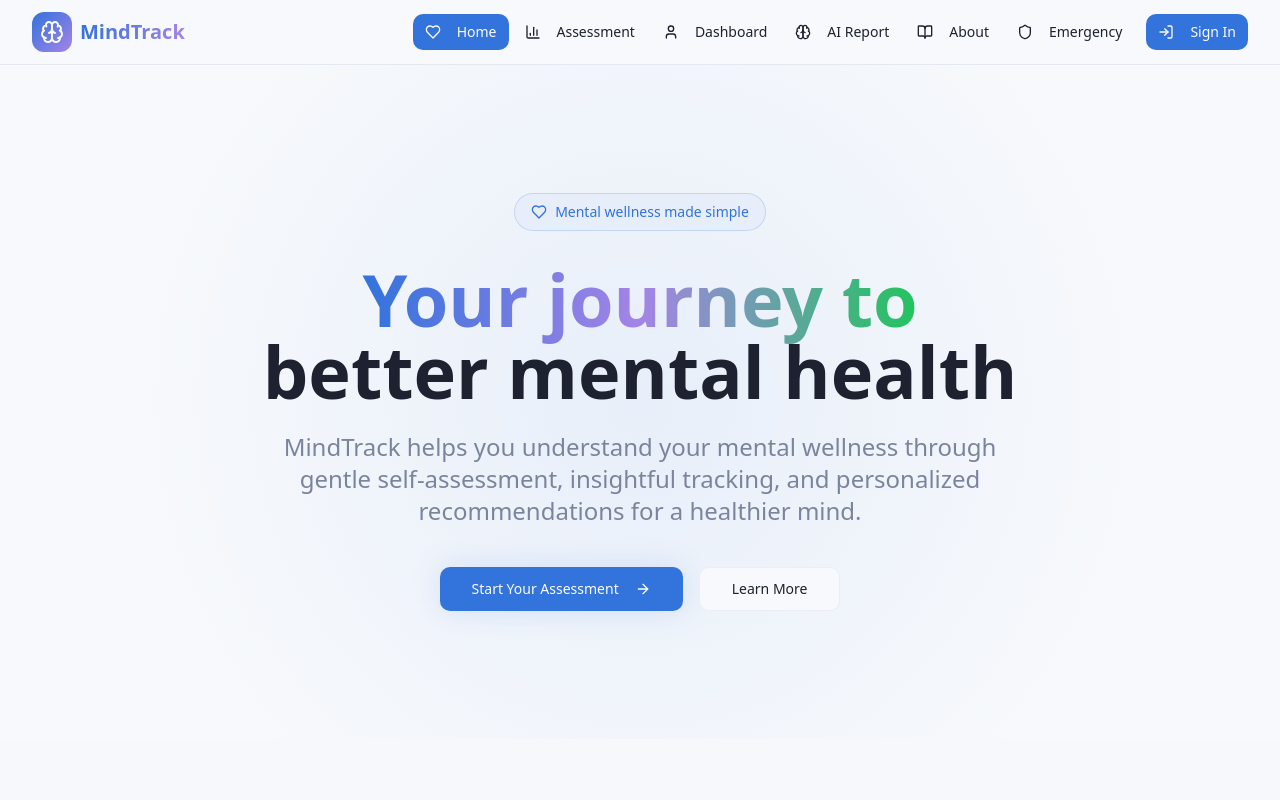
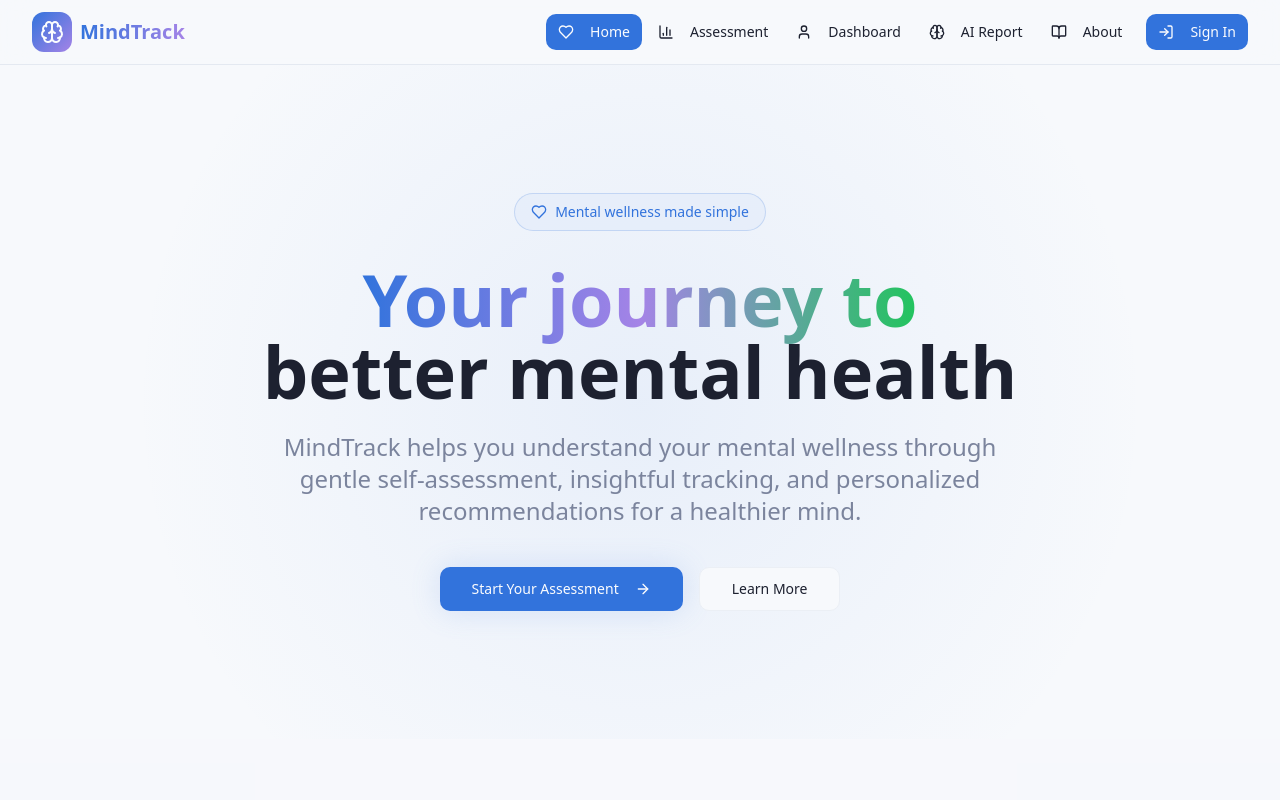
Before and after one commit to sidved890/moodsense-connect, a React (Vite) app: page / in a window 1280 px wide. Shown: the top 800 px of the page. Built offline with nearby package versions, Linux system fonts and the light colour scheme.

Commit message:
Reverted to commit 25a6701e81a4ddf49a9d9e4564a0e2fde4693796

```diff
--- a/src/components/Layout.tsx
+++ b/src/components/Layout.tsx
@@ -2,7 +2,7 @@ import { ReactNode } from 'react';
 import { Link, useLocation } from 'react-router-dom';
 import { Button } from '@/components/ui/button';
 import { useAuth } from '@/hooks/useAuth';
-import { Brain, Heart, BarChart3, User, BookOpen, Shield, LogOut, LogIn } from 'lucide-react';
+import { Brain, Heart, BarChart3, User, BookOpen, LogOut, LogIn } from 'lucide-react';
 
 interface LayoutProps {
   children: ReactNode;
@@ -18,7 +18,6 @@ const Layout = ({ children }: LayoutProps) => {
     { name: 'Dashboard', href: '/dashboard', icon: User },
     { name: 'AI Report', href: '/report', icon: Brain },
     { name: 'About', href: '/about', icon: BookOpen },
-    { name: 'Emergency', href: '/emergency-contacts', icon: Shield },
   ];
 
   const isActive = (path: string) => location.pathname === path;
```
